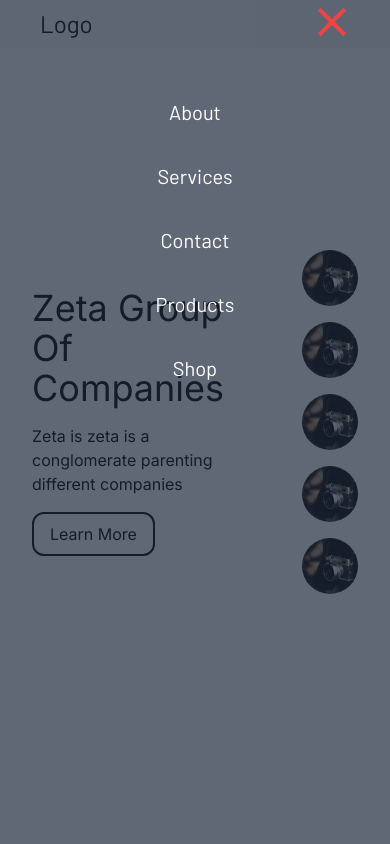
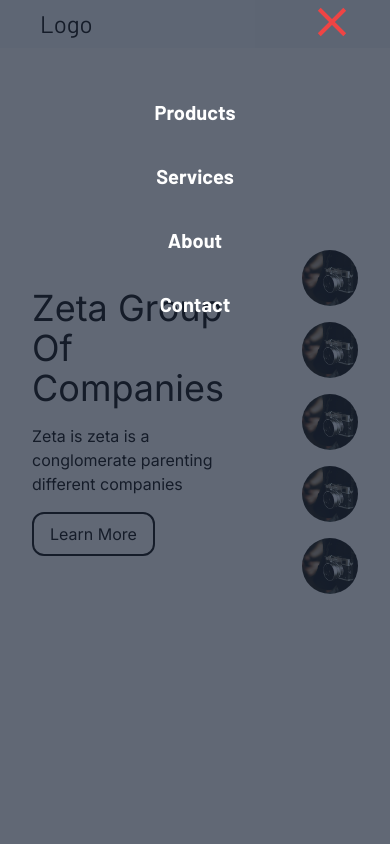
Before and after one commit to Dcode111/zeta, a React (Vite) app: page / in a window 390 px wide. Both pictures are taken after a click on the element 332 px from the left and 24 px from the top of the page. Shown: the top 844 px of the page. Built offline with nearby package versions, Linux system fonts and the light colour scheme.

Commit message:
modified contact us page

```diff
--- a/src/components/navbar/Navbar.jsx
+++ b/src/components/navbar/Navbar.jsx
@@ -17,13 +17,10 @@ const navbar = () => {
       {/* Navbar_Items */}
       <div className="hidden sm:flex text-lg justify-between space-x-6 border-black">
         <div className="nav_links">
-          <a href="#shop">Shop</a>
+          <a href="#products">Products</a>
         </div>
         <div className="nav_links">
           <a href="#services">Services</a>
-        </div>
-        <div className="nav_links">
-          <a href="#products">Products</a>
         </div>
         <div className="nav_links">
           <a href="#about">About</a>
@@ -47,22 +44,19 @@ const navbar = () => {
 
       {/* ************ SideNav ************ */}
       {showNav && (
-        <div className="fixed z-10 top-0 right-0 bottom-0 left-0 h-screen bg-slate-800 bg-opacity-70">
-          <div className="flex flex-col items-center pt-20">
-            <a onClick={showNavHandler} className="nav_link" href="#about">
-              About
+        <div className="fixed z-20 top-0 right-0 bottom-0 left-0 h-screen bg-slate-800 bg-opacity-70">
+          <div className="flex flex-col items-center pt-20 font-bold">
+            <a onClick={showNavHandler} className="nav_link" href="#products">
+              Products
             </a>
             <a onClick={showNavHandler} className="nav_link" href="#services">
               Services
             </a>
-            <a onClick={showNavHandler} className="nav_link" href="#">
+            <a onClick={showNavHandler} className="nav_link" href="#about">
+              About
+            </a>
+            <a onClick={showNavHandler} className="nav_link" href="#contact">
               Contact
-            </a>
-            <a onClick={showNavHandler} className="nav_link" href="#products">
-              Products
-            </a>
-            <a onClick={showNavHandler} className="nav_link" href="#">
-              Shop
             </a>
           </div>
         </div>
--- a/src/pages/contact/Contact.css
+++ b/src/pages/contact/Contact.css
@@ -1,5 +1,5 @@
 .contact-container {
-  @apply justify-center items-center bg-black bg-opacity-80 max-w-3xl mx-auto sm:px-6 py-16 rounded-md;
+  @apply w-full sm:flex justify-center items-center bg-black bg-opacity-80 max-w-4xl sm:mx-auto mx-2 sm:px-6 py-12  rounded-md;
 }
 
 .left-container h2 {
@@ -7,7 +7,7 @@
 }
 
 .left-container {
-  @apply sm:w-1/2 pb-2 sm:mr-24;
+  @apply sm:w-1/2 pb-2 sm:mr-10;
 }
 
 .right-container {
@@ -24,5 +24,5 @@
 }
 
 .divider {
-  @apply hidden sm:block absolute top-4 bottom-4 w-16 border-r border-l border-white mx-4;
+  @apply hidden sm:block h-96 w-16 border-r border-l border-white;
 }
--- a/src/pages/contact/Contact.jsx
+++ b/src/pages/contact/Contact.jsx
@@ -9,7 +9,7 @@ const Contact = () => {
 
   return (
     <div id="contact" className=" h-screen flex items-center justify-center">
-      <div className="contact-container sm:flex w-full mx-6 relative">
+      <div className="contact-container">
         <div className="left-container">
           <h2>Contact us</h2>
           <div className="input-container">
@@ -50,20 +50,20 @@ const Contact = () => {
         <div className="divider"></div>
 
         <div className="right-container">
-          <div className="flex flex-col mb-3 mx-4">
+          <div className="flex flex-col mb-3 mx-4 sm:mx-0">
             <h3 className="text-slate-300 font-sans">Opening hours</h3>
             <p>Monday - Friday</p>
             <p className="ml-2">9am - 5pm</p>
             <p>Weekend</p>
             <p className="ml-2">Closed</p>
           </div>
-          <div className="flex flex-col mb-3 mx-4">
+          <div className="flex flex-col mb-3 sm:mx-0 mx-4">
             <h3 className="text-slate-300 font-sans">address</h3>
             <p className="w-32">
               Lorem ipsum dolor, sit amet consectetur adipisicing elit.
             </p>
           </div>
-          <div className="flex flex-col mx-4">
+          <div className="flex flex-col mr-4">
             <h3 className="text-slate-300 font-sans">support</h3>
             <p>example@gmail.com</p>
             <p>+251-912-345-678</p>
```
